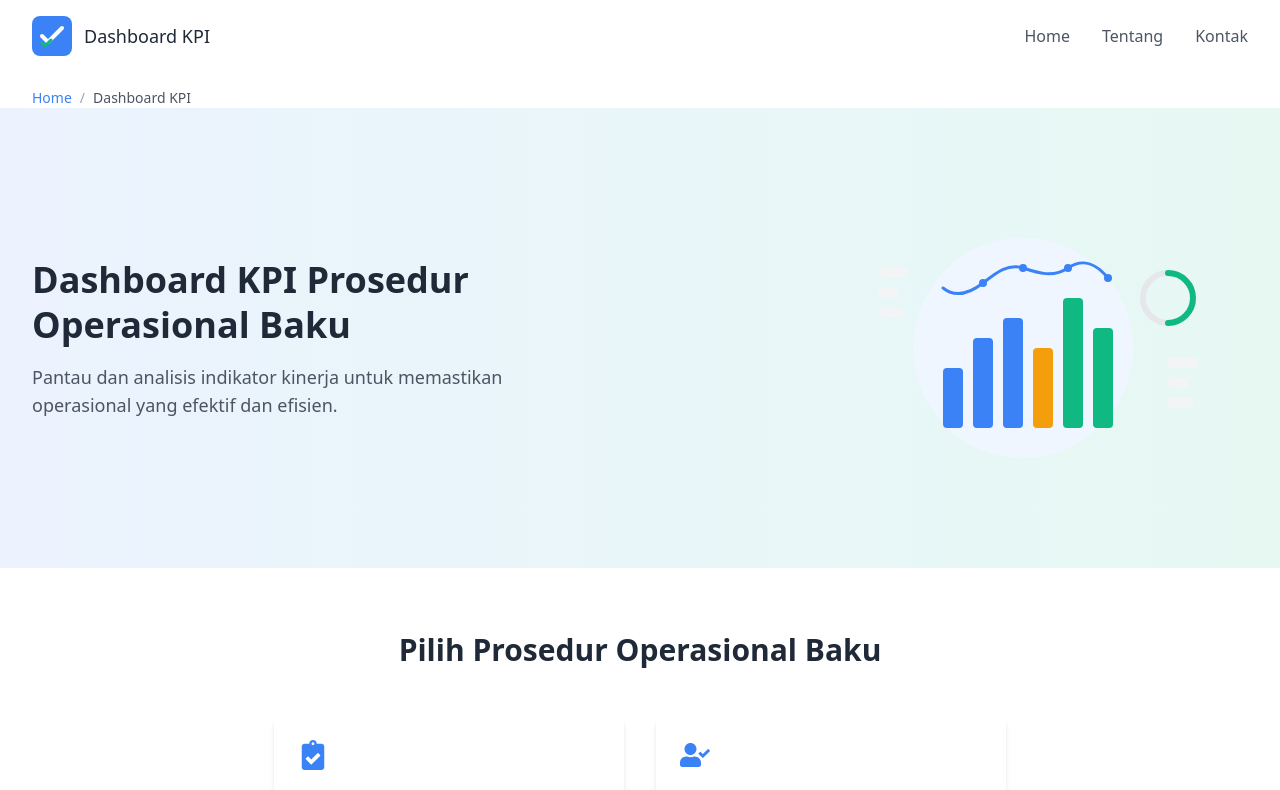
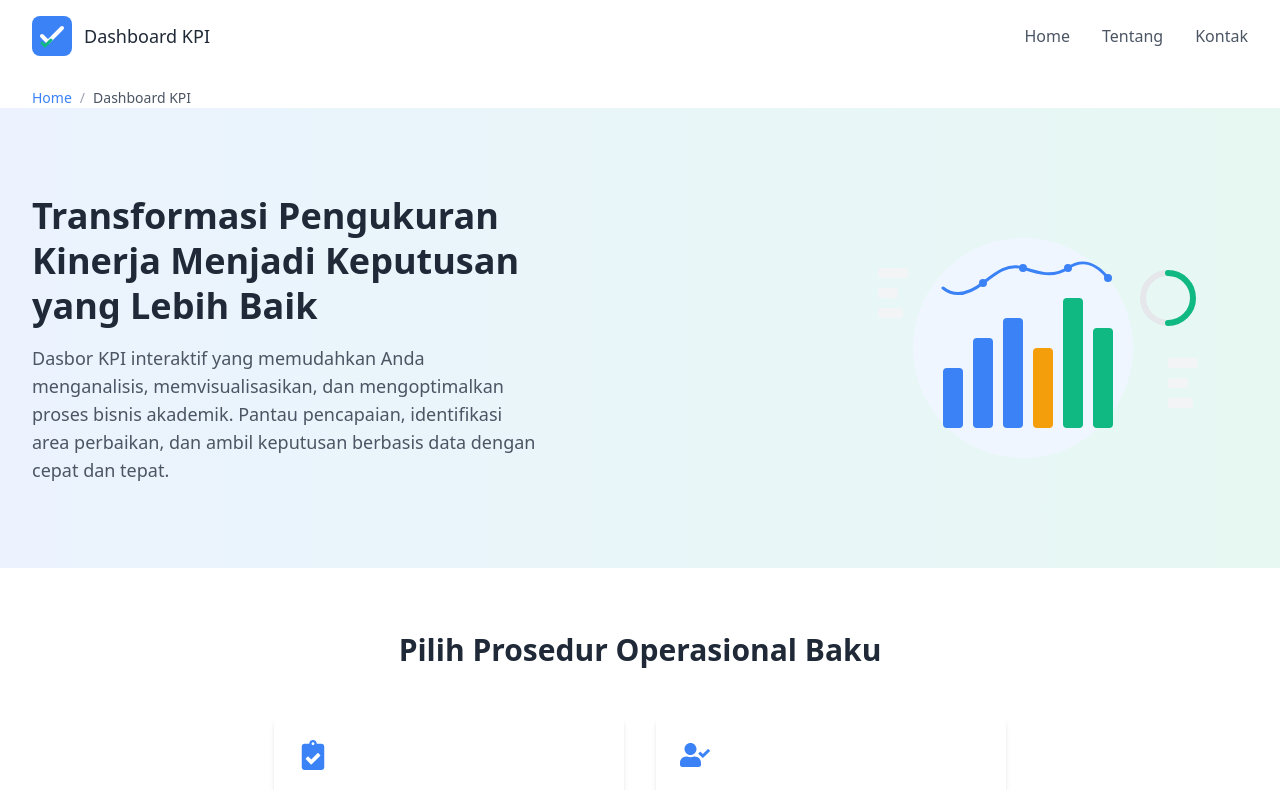
Before and after one commit to nugrahaAdhitama/dashboard-kpi-mpb, a Next.js app: page / in a window 1280 px wide. Shown: the top 790 px of the page. Built offline with nearby package versions, Linux system fonts and the light colour scheme.

Commit message:
feat: Update landing page hero section with new title, description, and button text for enhanced user engagement

```diff
--- a/src/app/page.tsx
+++ b/src/app/page.tsx
@@ -4,8 +4,9 @@ import { pobs, howToSteps } from "./data";
 export default function Home() {
   return (
     <LandingPage
-      heroTitle="Dashboard KPI Prosedur Operasional Baku"
-      heroDescription="Pantau dan analisis indikator kinerja untuk memastikan operasional yang efektif dan efisien."
+      heroTitle="Transformasi Pengukuran Kinerja Menjadi Keputusan yang Lebih Baik"
+      heroDescription="Dasbor KPI interaktif yang memudahkan Anda menganalisis, memvisualisasikan, dan mengoptimalkan proses bisnis akademik. Pantau pencapaian, identifikasi area perbaikan, dan ambil keputusan berbasis data dengan cepat dan tepat."
+      heroButtonText="Lihat Dashboard KPI Sekarang"
       pobSectionTitle="Pilih Prosedur Operasional Baku"
       pobs={pobs}
       howToSectionTitle="Cara Menggunakan Dashboard KPI"
```
